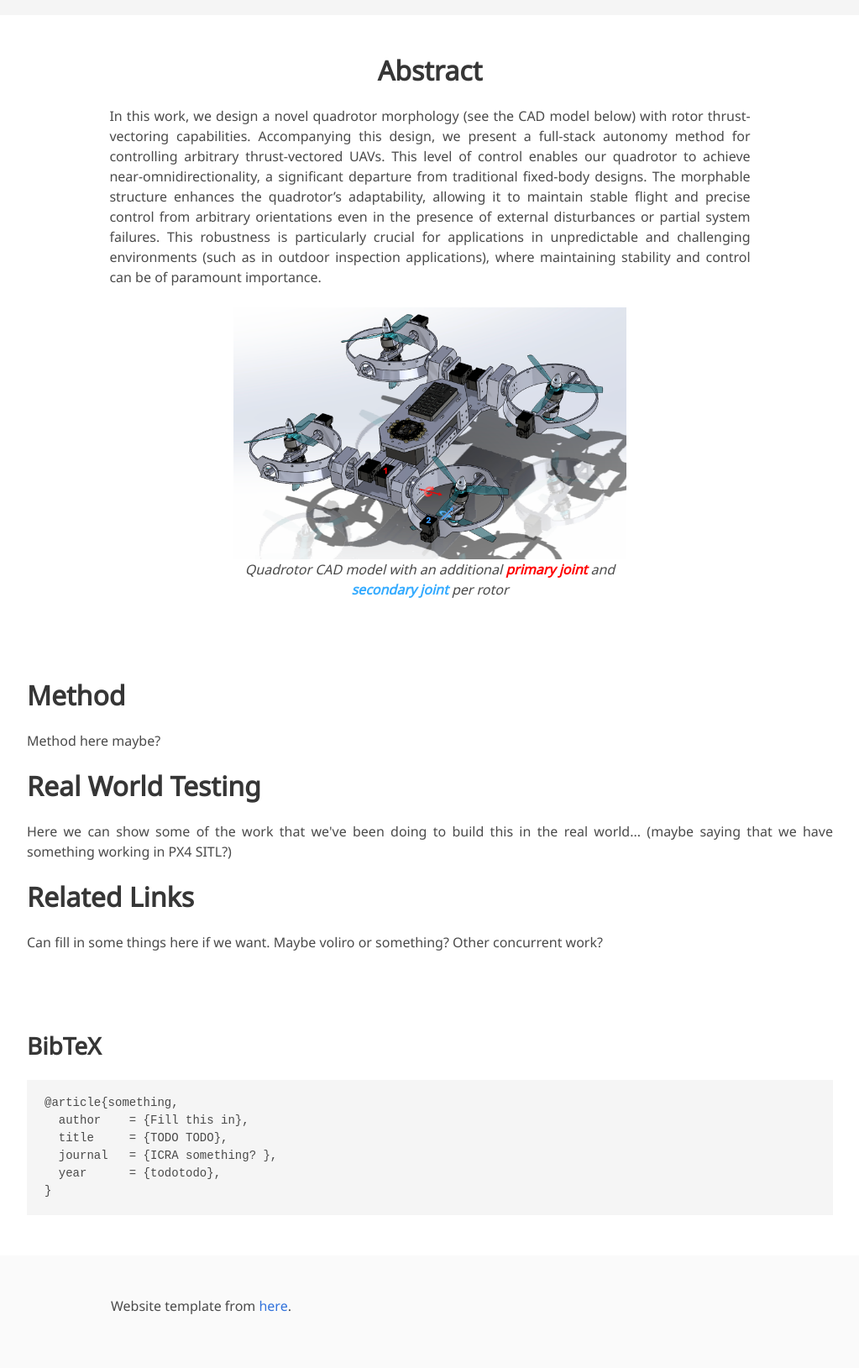
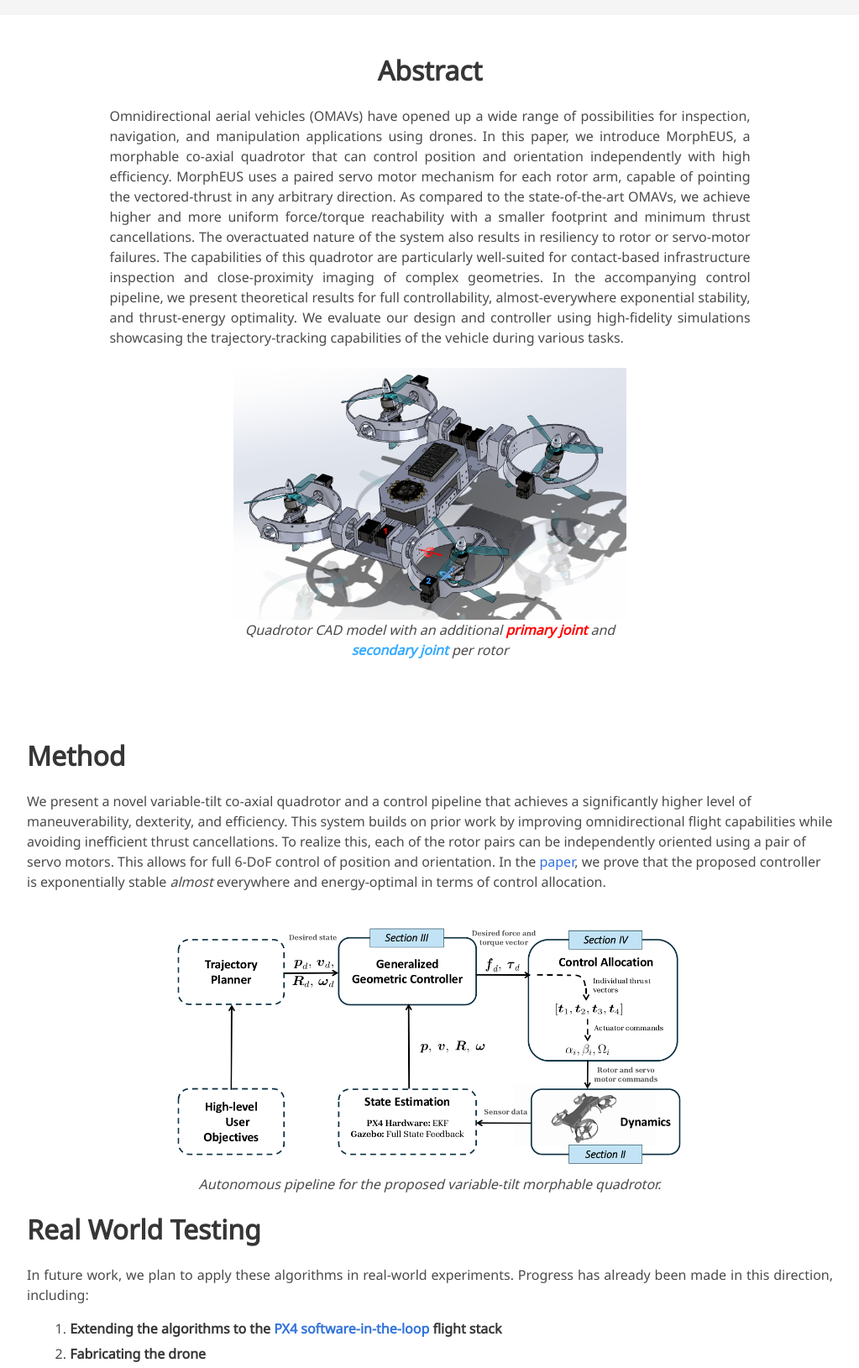
Before and after one commit to iral-morphable/iral-morphable.github.io, a plain HTML site: page index.html in a window 1280 px wide. Shown: the part 880-2509 px from the top of the page at 84% size, without its empty margins (128-1151 px from the left). Drawn offline with nearby package versions, Linux system fonts and the light colour scheme; some icons are missing; a web font is replaced by a local one.

Commit message:
add real life testing

```diff
--- a/index.html
+++ b/index.html
@@ -116,10 +116,10 @@
 
           <div class="is-size-5 publication-authors">
             <span class="author-block">University of Michigan</span>,
-            <span class="author-block"><sup>*</sup>Equal Contribution</span>
+            <span class="author-block"><sup>*</sup>Ordered Alphabetically</span>
           </div>
           <div class="is-size-5 publication-authors">
-            <span class="author-block">ICRA 2025 OCRAIM Workshop</span>
+            <span class="author-block">ICRA 2025 OCRAIM Workshop Submission</span>
             <!-- <span class="author-block"><sup>2</sup>Google Research</span> -->
           </div>
 
@@ -127,7 +127,7 @@
             <div class="publication-links">
               <!-- PDF Link. -->
               <span class="link-block">
-                <a href="https://arxiv.org/pdf/2011.12948"
+                <a href="./static/files/ocraim_iral_morpheus.pdf"
                    class="external-link button is-normal is-rounded is-dark">
                   <span class="icon">
                       <i class="fas fa-file-pdf"></i>
@@ -135,7 +135,7 @@
                   <span>Paper</span>
                 </a>
               </span>
-              <span class="link-block">
+              <!-- <span class="link-block">
                 <a href="https://arxiv.org/abs/2011.12948"
                    class="external-link button is-normal is-rounded is-dark">
                   <span class="icon">
@@ -143,10 +143,10 @@
                   </span>
                   <span>arXiv</span>
                 </a>
-              </span>
+              </span> -->
               <!-- Video Link. -->
               <span class="link-block">
-                <a href="https://www.youtube.com/watch?v=MrKrnHhk8IA"
+                <a href="./static/files/ocraim_iral_morpheus.pdf"
                    class="external-link button is-normal is-rounded is-dark">
                   <span class="icon">
                       <!-- <i class="fab fa-youtube"></i> -->
@@ -183,7 +183,7 @@
                 type="video/mp4">
       </video>
       <h2 class="subtitle has-text-centered">
-        Our novel quadrotor offers near-omnidirectional control over position and orientation for improved inspection capabilities
+        Our novel quadrotor offers omnidirectional control over position and orientation for improved inspection capabilities
       </h2>
     </div>
   </div>
@@ -238,12 +238,13 @@
         <h2 class="title is-3">Abstract</h2>
         <div class="content has-text-justified">
           <p>
-In this work, we design a novel quadrotor morphology (see the CAD model below) with rotor thrust-vectoring capabilities.
-Accompanying this design, we present a full-stack autonomy method for controlling arbitrary thrust-vectored UAVs. This level of control enables
-our quadrotor to achieve near-omnidirectionality, a significant departure from traditional fixed-body designs. The morphable structure enhances the quadrotor’s adaptability,
-allowing it to maintain stable flight and precise control from arbitrary orientations even in the presence of external disturbances or partial
-system failures. This robustness is particularly crucial for applications in unpredictable and challenging environments (such as in outdoor inspection applications),
-where maintaining stability and control can be of paramount importance.
+            Omnidirectional aerial vehicles (OMAVs) have opened up a wide range of possibilities for inspection, navigation, and manipulation applications using drones. In this paper,
+            we introduce MorphEUS, a morphable co-axial quadrotor that can control position and orientation independently with high efficiency. MorphEUS uses a paired servo motor mechanism
+            for each rotor arm, capable of pointing the vectored-thrust in any arbitrary direction. As compared to the state-of-the-art OMAVs, we achieve higher and more uniform force/torque
+            reachability with a smaller footprint and minimum thrust cancellations. The overactuated nature of the system also results in resiliency to rotor or servo-motor failures.
+            The capabilities of this quadrotor are particularly well-suited for contact-based infrastructure inspection and close-proximity imaging of complex geometries.
+            In the accompanying control pipeline, we present theoretical results for full controllability, almost-everywhere exponential stability, and thrust-energy optimality.
+            We evaluate our design and controller using high-fidelity simulations showcasing the trajectory-tracking capabilities of the vehicle during various tasks.
           </p>
 
         </div>
@@ -307,8 +308,21 @@ where maintaining stability and control can be of paramount importance.
         <div class="columns is-centered">
           <div class="column content">
             <p>
-              Method here maybe?
+                We present a novel variable-tilt co-axial quadrotor and a control pipeline that achieves a significantly higher level of maneuverability, dexterity, and efficiency.
+                This system builds on prior work by improving omnidirectional flight capabilities while avoiding inefficient thrust cancellations. To realize this, each of the rotor pairs can be independently oriented using a pair of servo motors.
+                This allows for full 6-DoF control of position and orientation.
+                In the <a href="./static/files/ocraim_iral_morpheus.pdf" style="text-decoration: none;">paper</a>, we prove that the proposed controller is exponentially stable <i>almost</i> everywhere and energy-optimal in terms of control allocation.
             </p>
+
+            <figure class="image">
+                <img src="./static/images/pipeline-1.png" alt="Drone Fabrication", style="max-width: 70%; height: auto; display: block; margin: 0 auto;">
+                <figcaption class="is-italic has-text-centered", style="max-width: 70%; height: auto; display: block; margin: 0 auto;">
+                    Autonomous pipeline for the proposed variable-tilt morphable quadrotor.
+                </figcaption>
+            </figure>
+
+
+
           </div>
 
         </div>
@@ -323,17 +337,61 @@ where maintaining stability and control can be of paramount importance.
             <h2 class="title is-3">Real World Testing</h2>
 
             <div class="content has-text-justified">
-            <p>
-                Here we can show some of the work that we've been doing to build this in the real world... (maybe saying that we have something working in PX4 SITL?)
-            </p>
+                <p>
+                    In future work, we plan to apply these algorithms in real-world experiments. Progress has already been made in this direction, including:
+                </p>
+                <ol style="padding-left: 1.2em; line-height: 1.6;">
+                    <li>
+                        <p><strong>Extending the algorithms to the <a href="https://docs.px4.io/main/en/simulation/" style="text-decoration: none;">PX4 software-in-the-loop</a> flight stack</strong></p>
+                        <!-- <figure class="image">
+                            <img src="./static/images/px4_simulation.jpg" alt="PX4 Software-in-the-loop", style="max-width: 60%; height: auto; display: block; margin: 0 auto;">
+                            <figcaption class="is-italic has-text-centered", style="max-width: 60%; height: auto; display: block; margin: 0 auto;">
+                                Simulation of the quadrotor using the PX4 SITL flight stack.
+                            </figcaption>
+                        </figure> -->
+                    </li>
+
+                    <li>
+                        <p><strong>Fabricating the drone</strong></p>
+                        <figure class="image">
+                            <img src="./static/images/annotatedreallife.png" alt="Drone Fabrication", style="max-width: 60%; height: auto; display: block; margin: 0 auto;">
+                            <figcaption class="is-italic has-text-centered", style="max-width: 60%; height: auto; display: block; margin: 0 auto;">
+                                Prototype of morphable quadrotor: <strong>1.</strong> Dynamixel Servos, <strong>2.</strong> NVIDIA Jetson Orin Nano, <strong>3.</strong> Pixhawk 6x Flight Computer, <strong>4.</strong> Intel RealSense Camera, <strong>5.</strong> Coaxial Propellor Motors, <strong>6.</strong> ESC + PDB Stack
+                            </figcaption>
+                        </figure>
+                    </li>
+
+                    <li>
+                        <p><strong>Conducting preliminary flight tests</strong></p>
+                        <figure class="image">
+                            <img src="./static/images/prelim_flight.jpg" alt="Preliminary Flight Test", style="max-width: 60%; height: auto; display: block; margin: 0 auto;">
+                            <figcaption class="is-italic has-text-centered", style="max-width: 60%; height: auto; display: block; margin: 0 auto;">
+                                Preliminary, tethered flight test of the MorphEUS quadrotor using PX4 flight controller and VIO localization.
+                            </figcaption>
+                        </figure>
+                    </li>
+                </ol>
             </div>
-        </div>
+
+                <!-- <div class="columns is-centered">
+                    <div class="column is-half has-text-centered">
+                        <figure class="image">
+                        <img src="./static/images/prelim_flight.jpg" alt="CAD Model of the Quadrotor">
+                        <figcaption class="is-italic">
+                            Preliminary, tethered flight test of the MorphEUS quadrotor using PX4 flight controller and VIO localization.
+                            </figcaption>
+                        </figure>
+                    </div>
+                </div> -->
+            </div>
+
         </div>
         <!--/ Concurrent Work. -->
 
 
     <!-- Concurrent Work. -->
-    <div class="columns is-centered">
+
+    <!-- <div class="columns is-centered">
       <div class="column is-full-width">
         <h2 class="title is-3">Related Links</h2>
 
@@ -343,7 +401,7 @@ where maintaining stability and control can be of paramount importance.
           </p>
         </div>
       </div>
-    </div>
+    </div> -->
     <!--/ Concurrent Work. -->
 
   </div>
@@ -353,11 +411,11 @@ where maintaining stability and control can be of paramount importance.
 <section class="section" id="BibTeX">
   <div class="container is-max-desktop content">
     <h2 class="title">BibTeX</h2>
-    <pre><code>@article{something,
-  author    = {Fill this in},
+    <pre><code>@article{TODO,
+  author    = {TODO},
   title     = {TODO TODO},
-  journal   = {ICRA something? },
-  year      = {todotodo},
+  journal   = {TODO},
+  year      = {TODO},
 }</code></pre>
   </div>
 </section>
```
Also changed, not shown: static/images/pipeline-1.png (added), static/images/prelim_flight.jpg (added), 3 other files.
